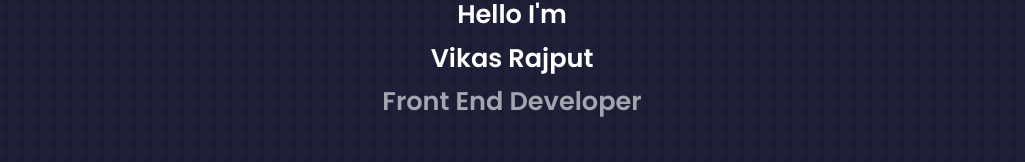
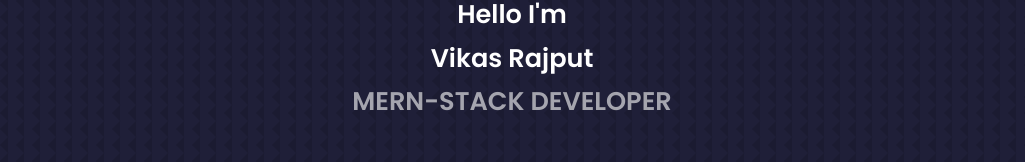
Before and after one commit to Vikas-Rajput-JS/PORTFOLIO-VIKAS, a React (Create React App) app: page / in a window 1280 px wide. Shown: the part 119-281 px from the top of the page, without its empty margins (128-1153 px from the left). Built offline with nearby package versions, Linux system fonts and the light colour scheme.

Commit message:
Update Header.jsx

```diff
--- a/src/components/Header/Header.jsx
+++ b/src/components/Header/Header.jsx
@@ -14,7 +14,7 @@
 
 <h5>Hello I'm</h5>
 <h5>Vikas Rajput</h5>
-<h5 className='text-light'>Front End Developer </h5>
+<h5 className='text-light'>MERN-STACK DEVELOPER </h5>
 <CTA/>
 <HeaderSocials/>
 <div className='me'>
```
